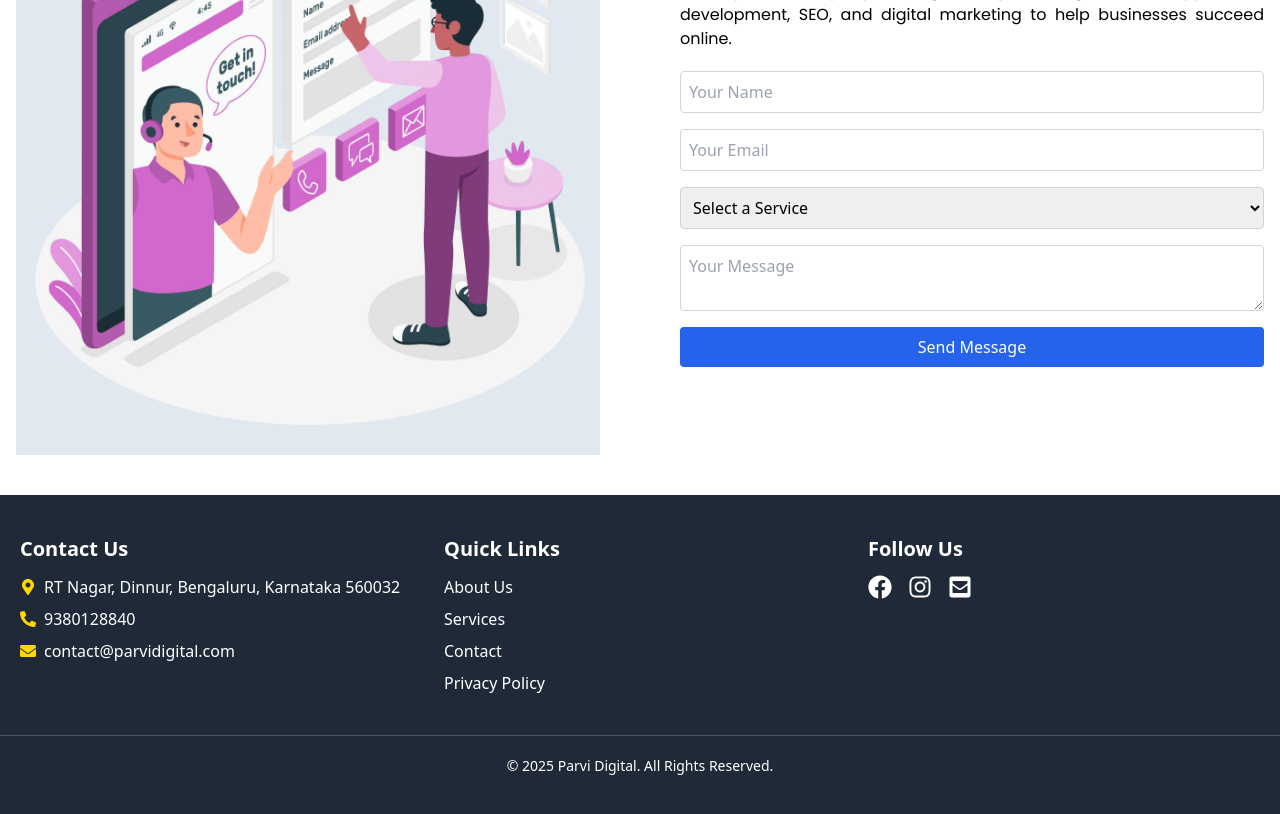
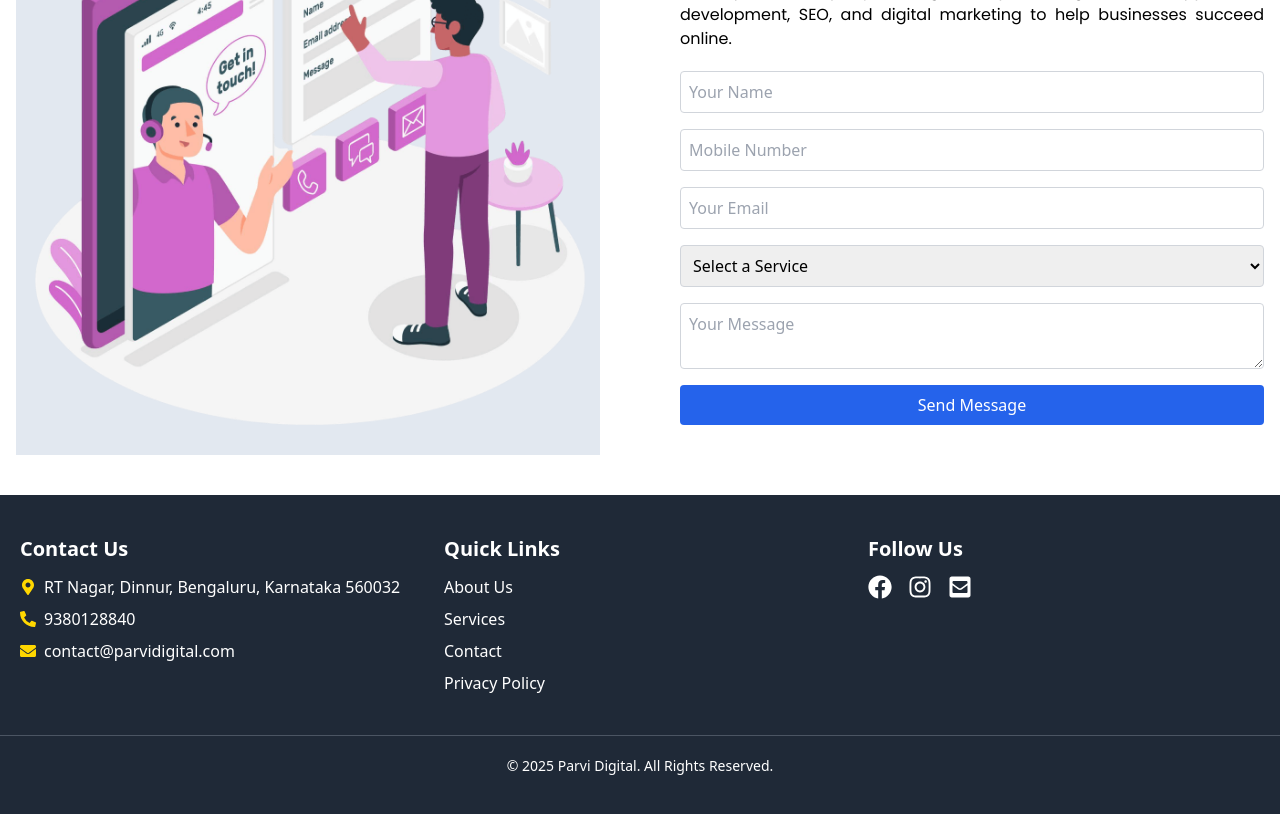
Before and after one commit to ag9731/test22, a React (Vite) app: page / in a window 1280 px wide. Shown: the part 4220-5034 px from the top of the page. Built offline with nearby package versions, Linux system fonts and the light colour scheme.

Commit message:
nothing changed

```diff
--- a/index.html
+++ b/index.html
@@ -16,6 +16,8 @@
     <!-- HJ123 -->
 
     <!-- Hotjar Tracking Code for https://www.parvidigital.com/ -->
+
+
     <script>
       (function (h, o, t, j, a, r) {
         h.hj =
--- a/src/components/HomePage/HomePageComponents/HomePageContactUs.jsx
+++ b/src/components/HomePage/HomePageComponents/HomePageContactUs.jsx
@@ -11,7 +11,7 @@ const HomePageContactUs = () => {
     emailjs
       .sendForm(
         "service_x88g09g",
-        "template_fib1d7j",
+        "template_vq1ugun",
         form.current,
         "ml4dB1qI77ZyKN9LM"
       )
@@ -68,6 +68,13 @@ const HomePageContactUs = () => {
               className="p-2 border border-gray-300 rounded text-sm md:text-base"
             />
             <input
+              type="text"
+              name="user_mobile"
+              placeholder="Mobile Number"
+              required
+              className="p-2 border border-gray-300 rounded text-sm md:text-base"
+            />
+            <input
               type="email"
               name="user_email"
               placeholder="Your Email"
```
